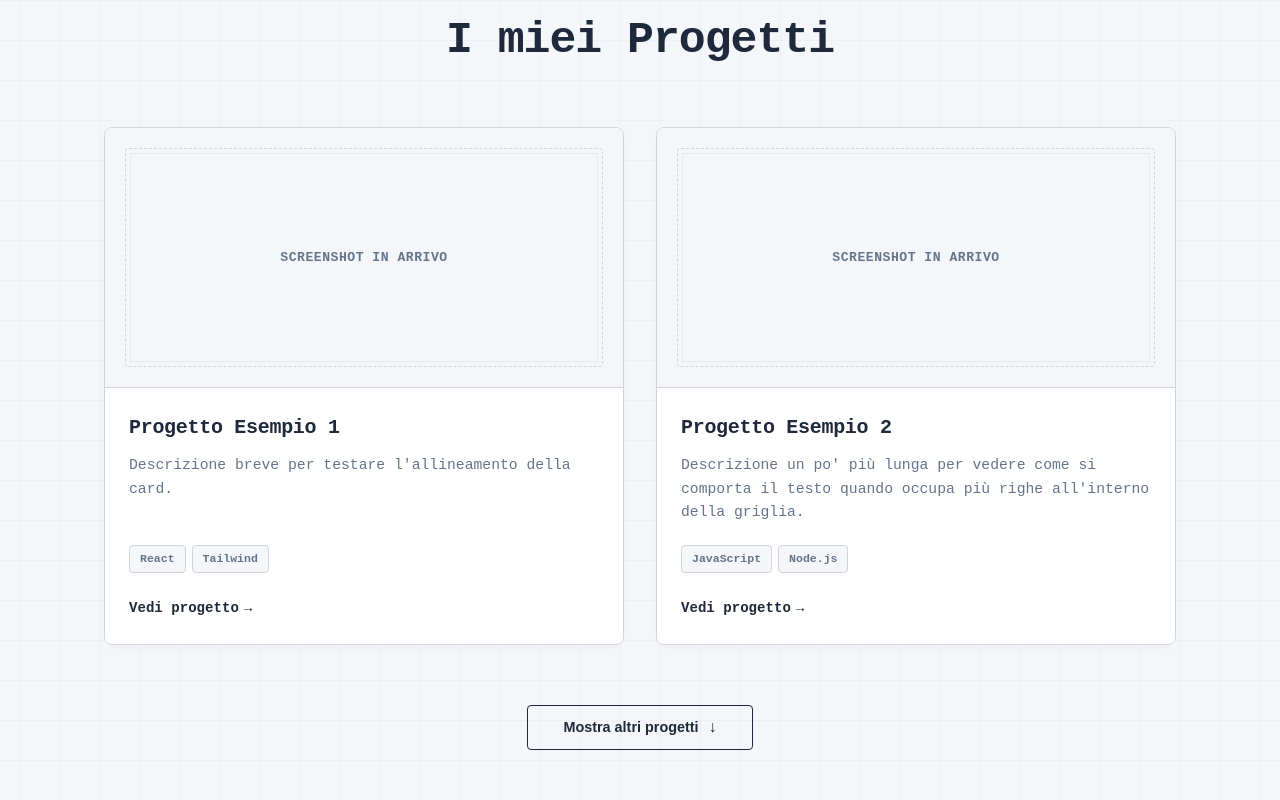
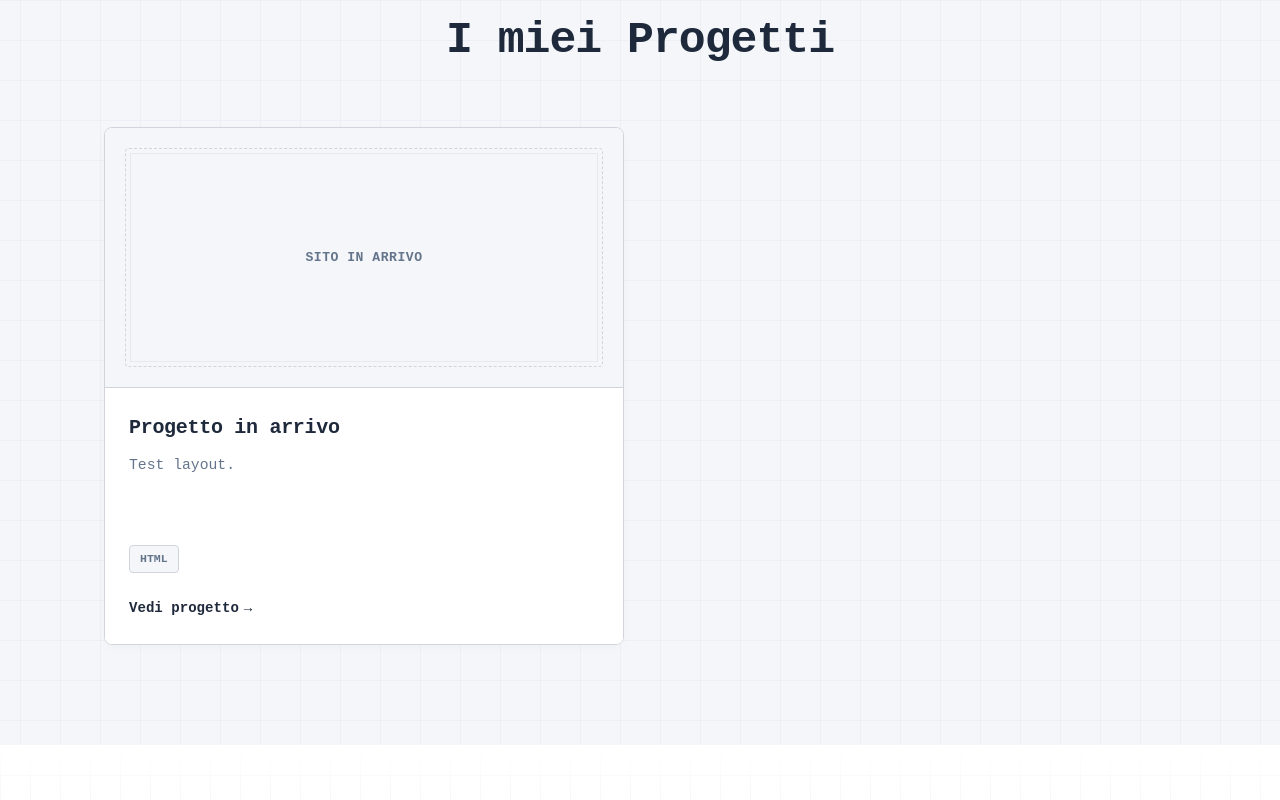
Before and after one commit to LucaRuggeri5/sito-personale-luca-ruggeri, a React (Vite) app: page / in a window 1280 px wide. Shown: the part 1440-2240 px from the top of the page. Built offline with nearby package versions, Linux system fonts and the light colour scheme; no server answers; the database is empty.

Commit message:
fix immagine hero e esempio progetti

```diff
--- a/src/components/About/About.jsx
+++ b/src/components/About/About.jsx
@@ -6,6 +6,7 @@ import htmlIcon from '../../assets/icons/html.svg';
 import cssIcon from '../../assets/icons/css.svg';
 import jsIcon from '../../assets/icons/javascript.svg';
 import reactIcon from '../../assets/icons/react.svg';
+import githubIcon from '../../assets/icons/github.svg'
 import gitIcon from '../../assets/icons/git.svg';
 import viteIcon from '../../assets/icons/vite.svg';
 import nodeIcon from '../../assets/icons/nodejs.svg';
@@ -19,6 +20,7 @@ const About = () => {
     { name: "CSS3", icon: cssIcon },
     { name: "JavaScript", icon: jsIcon },
     { name: "React", icon: reactIcon },
+    { name: "GitHub", icon: githubIcon },
     { name: "Git", icon: gitIcon },
     { name: "Vite", icon: viteIcon },
     { name: "Node.js", icon: nodeIcon },
--- a/src/components/Hero/Hero.jsx
+++ b/src/components/Hero/Hero.jsx
@@ -1,7 +1,7 @@
 import React from 'react';
 import './Hero.css';
 // Importazione della foto quadrata dagli assets
-import profileImg from '../../assets/luca_ruggeri.jpg';
+import profileImg from '../../assets/luca-ruggeri-img.jpg';
 
 const Hero = () => {
   const handleScrollToProjects = (e) => {
--- a/src/components/Projects/Projects.jsx
+++ b/src/components/Projects/Projects.jsx
@@ -26,11 +26,11 @@ const Projects = () => {
   }, []);
 
   const placeholders = [
-    { id: 'p1', title: "Progetto Esempio 1", description: "Descrizione breve per testare l'allineamento della card.", tech: ["React", "Tailwind"], image_url: "" },
-    { id: 'p2', title: "Progetto Esempio 2", description: "Descrizione un po' più lunga per vedere come si comporta il testo quando occupa più righe all'interno della griglia.", tech: ["JavaScript", "Node.js"], image_url: "" },
-    { id: 'p3', title: "Progetto Esempio 3", description: "Test layout.", tech: ["HTML", "CSS"], image_url: "" },
-    { id: 'p4', title: "Progetto Esempio 4", description: "Test layout.", tech: ["Vite"], image_url: "" },
-    { id: 'p5', title: "Progetto Esempio 5", description: "Test layout.", tech: ["React"], image_url: "" },
+    { id: 'p1', title: "Progetto in arrivo", description: "Test layout.", tech: ["HTML"], image_url: "" },
+    // { id: 'p2', title: "Progetto in arrivo", description: "Test layout.", tech: ["HTML"], image_url: "" },
+    // { id: 'p3', title: "Progetto in arrivo", description: "Test layout.", tech: ["HTML"], image_url: "" },
+    // { id: 'p4', title: "Progetto in arrivo", description: "Test layout.", tech: ["HTML"], image_url: "" },
+    // { id: 'p5', title: "Progetto in arrivo", description: "Test layout.", tech: ["HTML"], image_url: "" },
   ];
 
   // Uniamo i progetti reali con i placeholder e limitiamo a un massimo di 6 totali
@@ -62,7 +62,7 @@ const Projects = () => {
                 <div className="image-placeholder">
                   {/* Micro elemento lineare per lo stile tecnico */}
                   <div className="placeholder-border-decor" aria-hidden="true"></div>
-                  <span>Screenshot in arrivo</span>
+                  <span>Sito in arrivo</span>
                 </div>
               )}
             </div>
```
Also changed, not shown: src/assets/luca-ruggeri-img.jpg (added), 1 other file (tests, documents, lock files or other folders).
